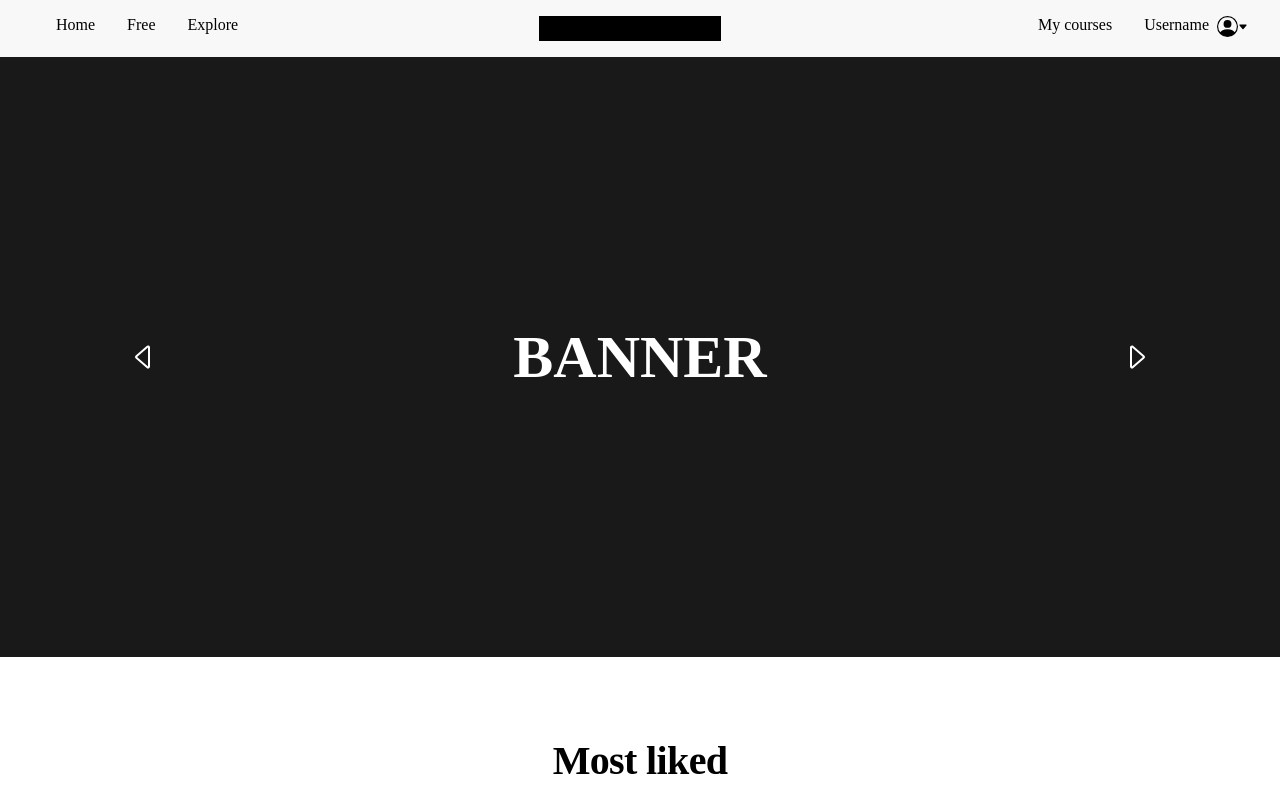
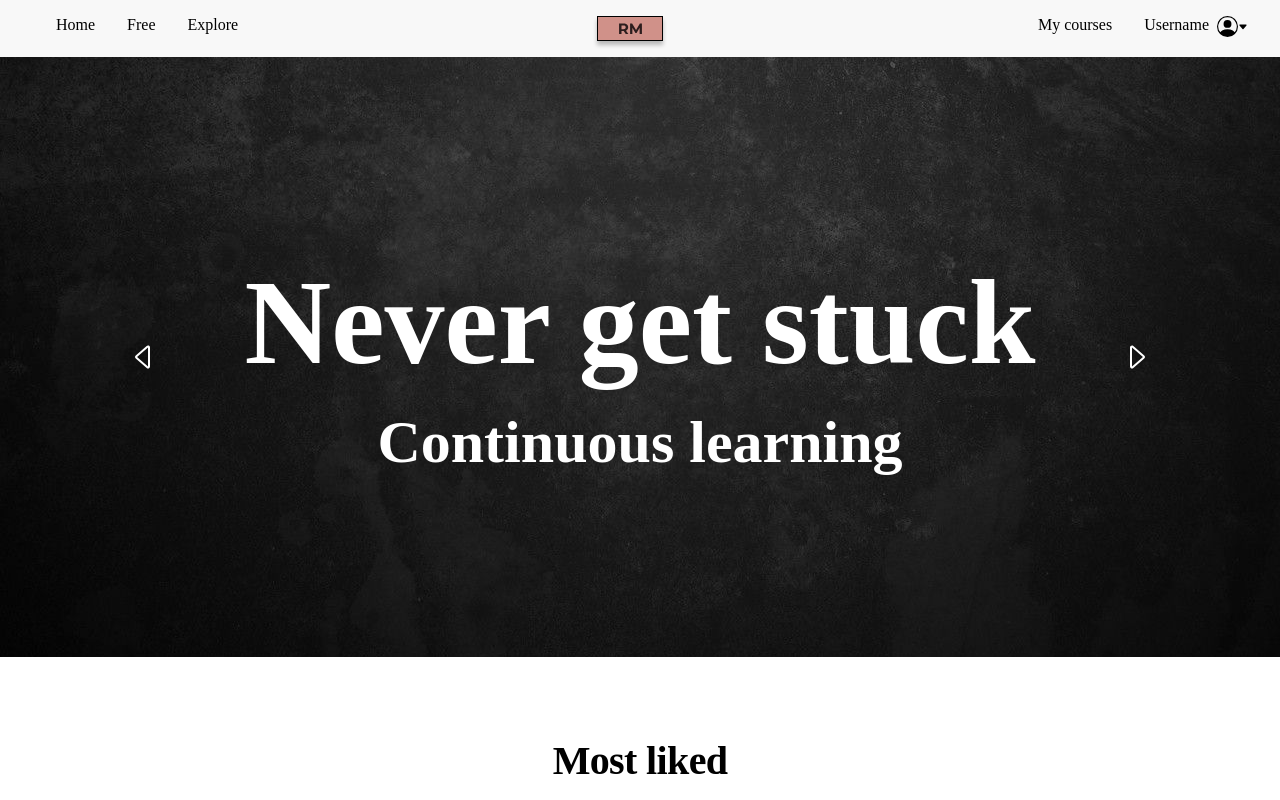
Before and after one commit to facuxfdz/RM-courses, a website: page index.html in a window 1280 px wide. Shown: the top 800 px of the page. Drawn offline with Linux system fonts and the light colour scheme.

Commit message:
Logo añadido
Banner image y texto añadidos

```diff
--- a/index.html
+++ b/index.html
@@ -29,7 +29,9 @@
 
         <!-- ACA SE INCLUIRÍA LA IMAGEN DEL LOGO -->
         <!-- <img id="logo" src="" alt=""> -->
-        <div id="logo"></div>
+        <div id="logo">
+            <img src="src/Component 1.svg" alt="logo">
+        </div>
 
         <nav>
             <ul class="nav-list">
@@ -66,7 +68,10 @@
                     d="M10 12.796V3.204L4.519 8 10 12.796zm-.659.753-5.48-4.796a1 1 0 0 1 0-1.506l5.48-4.796A1 1 0 0 1 11 3.204v9.592a1 1 0 0 1-1.659.753z" />
             </svg>
 
-            <span class="banner-title">BANNER</span>
+            <span class="banner-title">
+                <h1>Never get stuck</h1>
+                <h4>Continuous learning</h4>
+            </span>
 
             <svg xmlns="http://www.w3.org/2000/svg" width="32" height="32" fill="currentColor" class="bi bi-caret-right"
                 viewBox="0 0 16 16">
--- a/scss/styles.scss
+++ b/scss/styles.scss
@@ -57,8 +57,7 @@ a {
 #logo {
     width: 15%;
     height: 25px;
-    background-color: $primary-color;
-
+    text-align: center;
 }
 
 // -----CONTAINERS-----
@@ -118,7 +117,9 @@ a {
 }
 
 .banner-carrousel {
-    background-color: $primary-color-light;
+    // background-color: $primary-color-light;
+    background-image: url('../src/banner.jpg');
+    background-position: center;
     width: 100%;
     svg {
         color: $secondary-color;
@@ -217,6 +218,13 @@ a {
     color: $secondary-color;
     font-weight: 800;
     font-size: 60px;
+    display: flex;
+    flex-direction: column;
+    align-items: center;
+    h1,
+    h2{
+        margin: 1rem 1rem;
+    }
 }
 
 .section-title {
```
Also changed, not shown: css/styles.css, src/Component 1.svg (added), src/banner.jpg (added), 1 other file.
